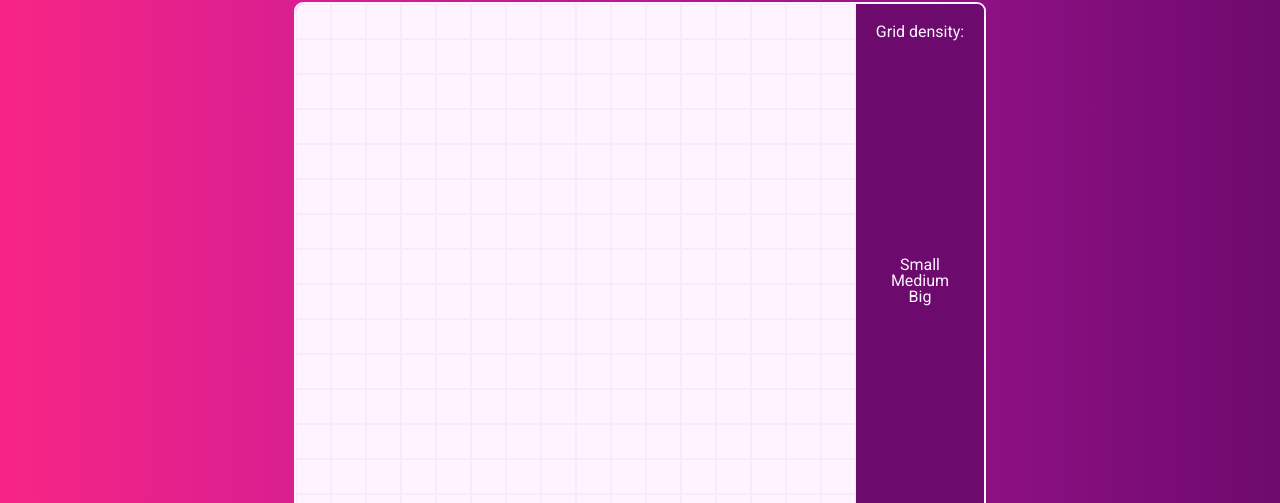
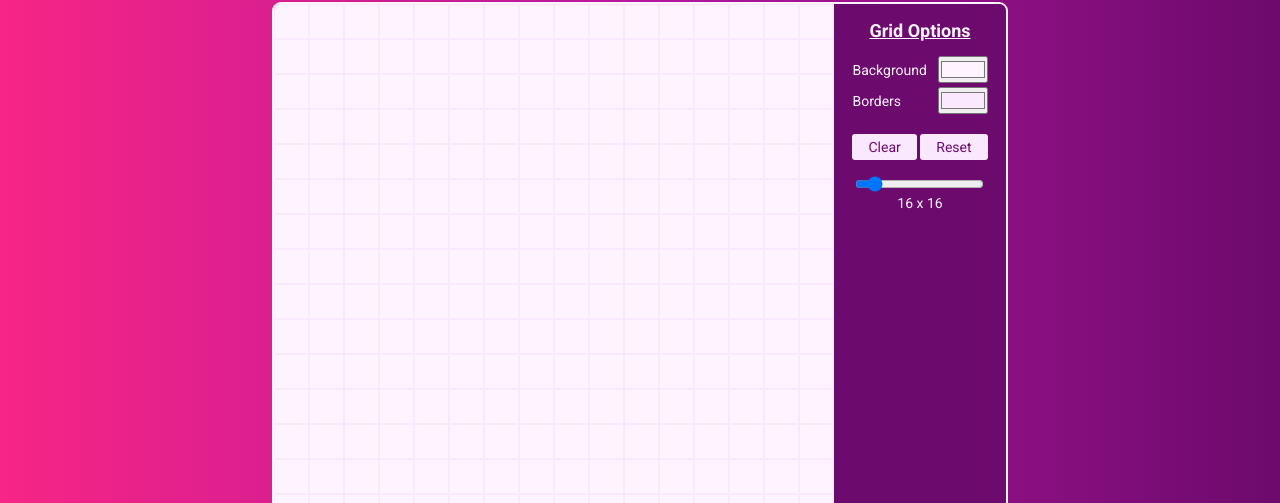
Before and after one commit to GDimitroff/etch-a-sketch, a plain HTML site: page index.html in a window 1280 px wide. Shown: the part 148-651 px from the top of the page. Drawn offline with Linux system fonts and the light colour scheme.

Commit message:
Add grid options structure and styling

```diff
--- a/index.html
+++ b/index.html
@@ -28,11 +28,42 @@
     <main class="main">
       <section class="grid"></section>
       <aside class="settings">
-        <p class="settings-heading">Grid density:</p>
-        <div class="actions">
-          <a class="btn small">Small</a>
-          <a class="btn medium">Medium</a>
-          <a class="btn big">Big</a>
+        <div class="grid-settings">
+          <h3 class="grid-settings-title">Grid Options</h3>
+          <div class="grid-background">
+            <label for="grid-background">Background</label>
+            <input
+              type="color"
+              id="grid-background"
+              name="grid-background"
+              value="#fdf4ff"
+            />
+          </div>
+          <div class="grid-borders">
+            <label for="grid-borders">Borders</label>
+            <input
+              type="color"
+              id="grid-borders"
+              name="grid-borders"
+              value="#fae8ff"
+            />
+          </div>
+          <div class="grid-buttons">
+            <a>Clear</a>
+            <a>Reset</a>
+          </div>
+          <div class="grid-density">
+            <input
+              type="range"
+              id="grid-density"
+              name="grid-density"
+              min="8"
+              max="88"
+              value="16"
+              step="8"
+            />
+            <label for="grid-density">16 x 16</label>
+          </div>
         </div>
         <div class="github">
           <a href="https://github.com/GDimitroff" target="_blank">
--- a/style.css
+++ b/style.css
@@ -3,6 +3,7 @@
   --secondary-light: #fae8ff;
   --primary-dark: #6d0a6d;
   --secondary-dark: #b5179e;
+  --secondary-dark-alternative: #f72585;
 
   /* Spring */
   --screamin-green: #5cf64a;
@@ -103,7 +104,7 @@ body {
 
 .settings {
   height: 70vmin;
-  padding: 2rem;
+  font-size: 1.4rem;
   color: var(--primary-light);
   background-color: var(--primary-dark);
 
@@ -113,10 +114,55 @@ body {
   align-items: center;
 }
 
-.settings > .actions {
+.settings > .grid-settings {
+  display: flex;
+  flex-direction: column;
+  padding: 1.8rem;
+}
+
+.grid-settings-title {
+  font-size: 1.8rem;
+  text-align: center;
+  margin-bottom: 1.6rem;
+  text-decoration: underline;
+}
+
+.grid-background,
+.grid-borders {
+  display: flex;
+  justify-content: space-between;
+  align-items: center;
+  margin-bottom: 0.4rem;
+}
+
+.grid-background > label,
+.grid-borders > label {
+  margin-right: 0.6rem;
+}
+
+.grid-buttons > a {
+  display: inline-block;
+  background-color: var(--secondary-light);
+  color: var(--primary-dark);
+  padding: 0.6rem 1.6rem;
+  margin: 1.6rem auto;
+  border-radius: 3px;
+  cursor: pointer;
+}
+
+.grid-density {
   display: flex;
   flex-direction: column;
   align-items: center;
+}
+
+.grid-density > input {
+  cursor: pointer;
+  margin-bottom: 0.4rem;
+}
+
+.github {
+  padding: 1.8rem;
 }
 
 .fa-github {
```
